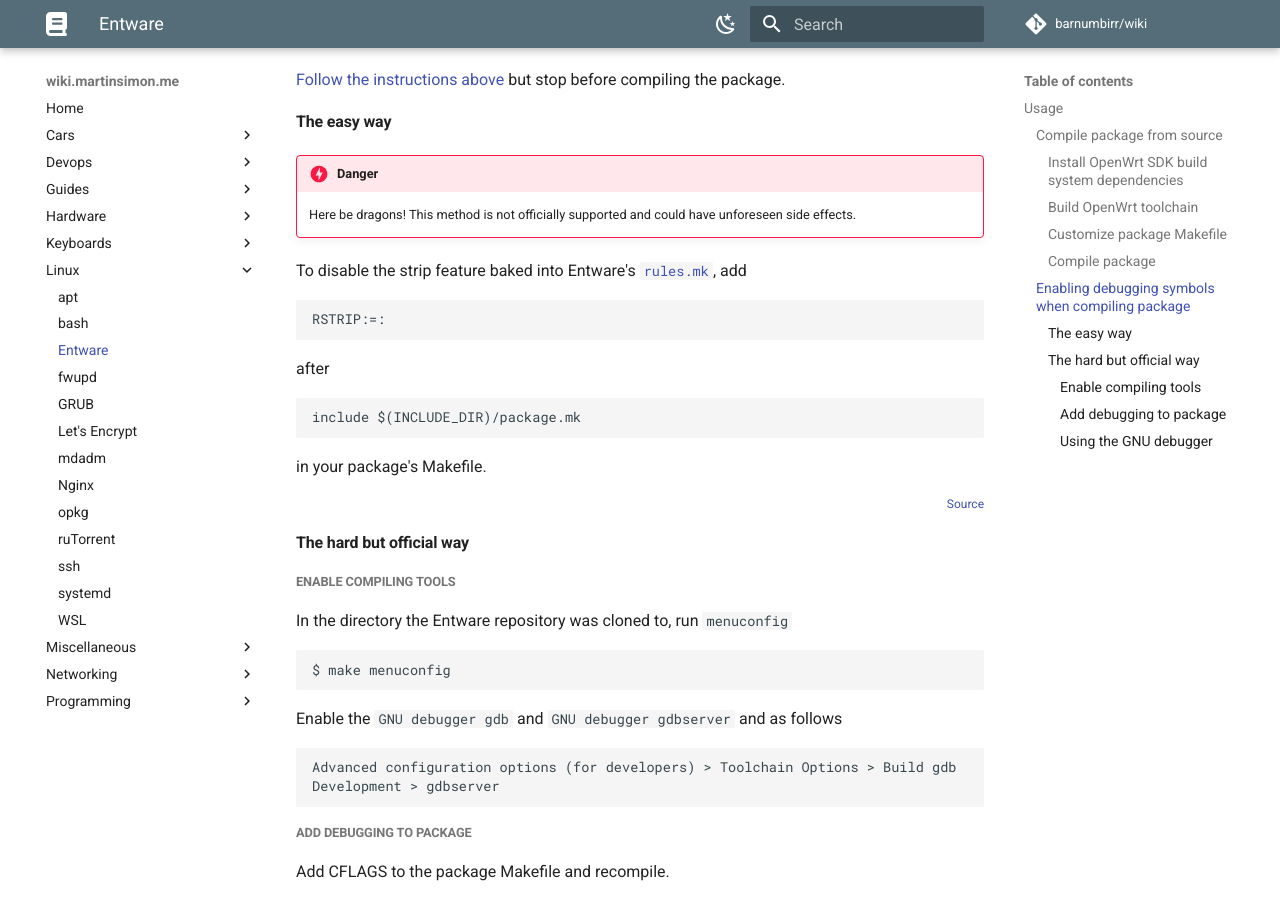
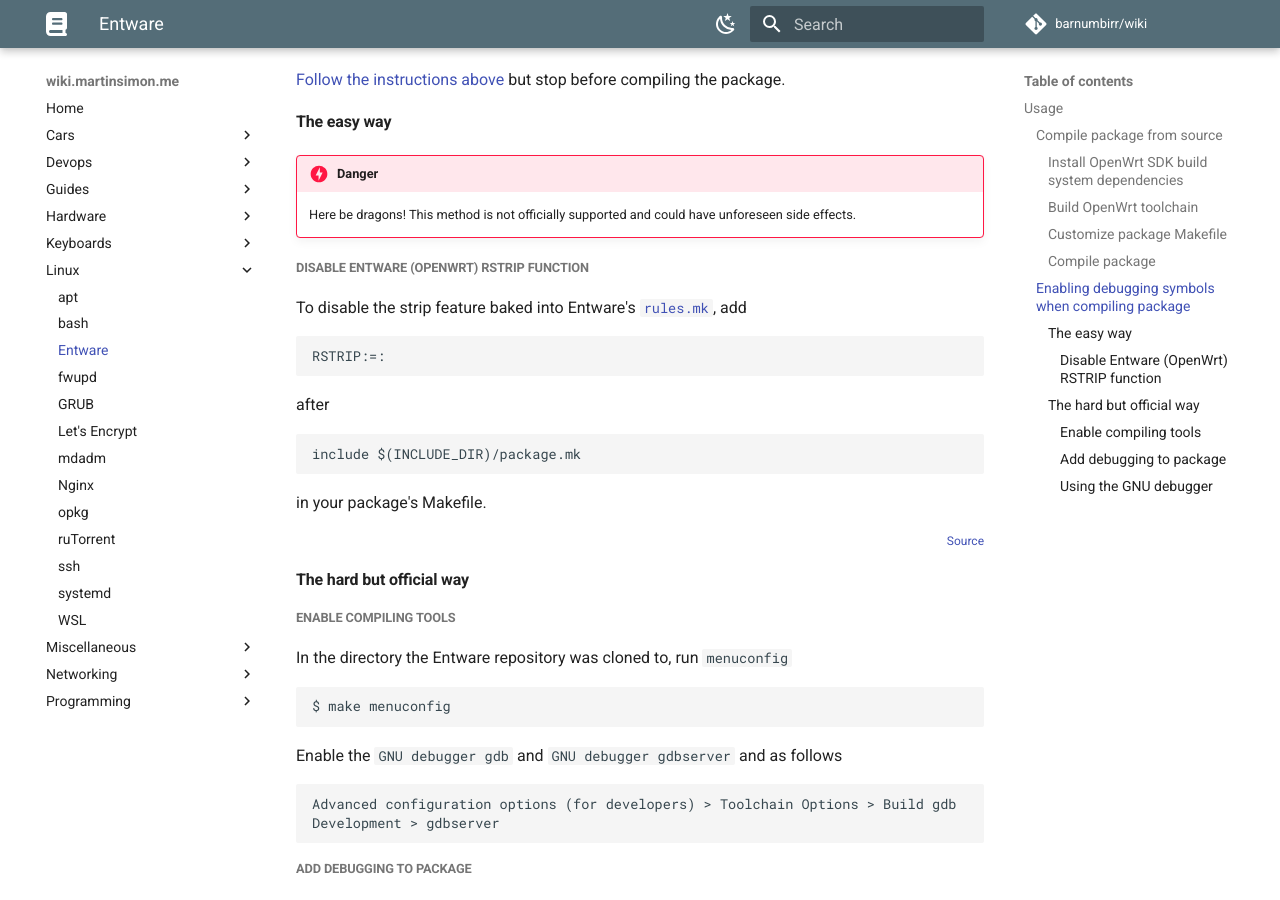
Before and after one commit to barnumbirr/wiki, an MkDocs documentation site: the page built from docs/linux/entware.md, in a window 1280 px wide and 900 px high, scrolled down 1066 px. Built offline with MkDocs 1.6.1 and Material for MkDocs 9.7.7, drawn with Linux system fonts in a browser that asks for light colours; comment, search, counter and statistics services are not loaded.

Commit message:
add section header

```diff
--- a/docs/linux/entware.md
+++ b/docs/linux/entware.md
@@ -64,6 +64,8 @@
 !!! danger
     Here be dragons! This method is not officially supported and could have
     unforeseen side effects.
+
+##### Disable Entware (OpenWrt) RSTRIP function
 
 To disable the strip feature baked into Entware's
 [`rules.mk`](https://github.com/Entware/Entware/blob/master/rules.mk#L374), add
```
